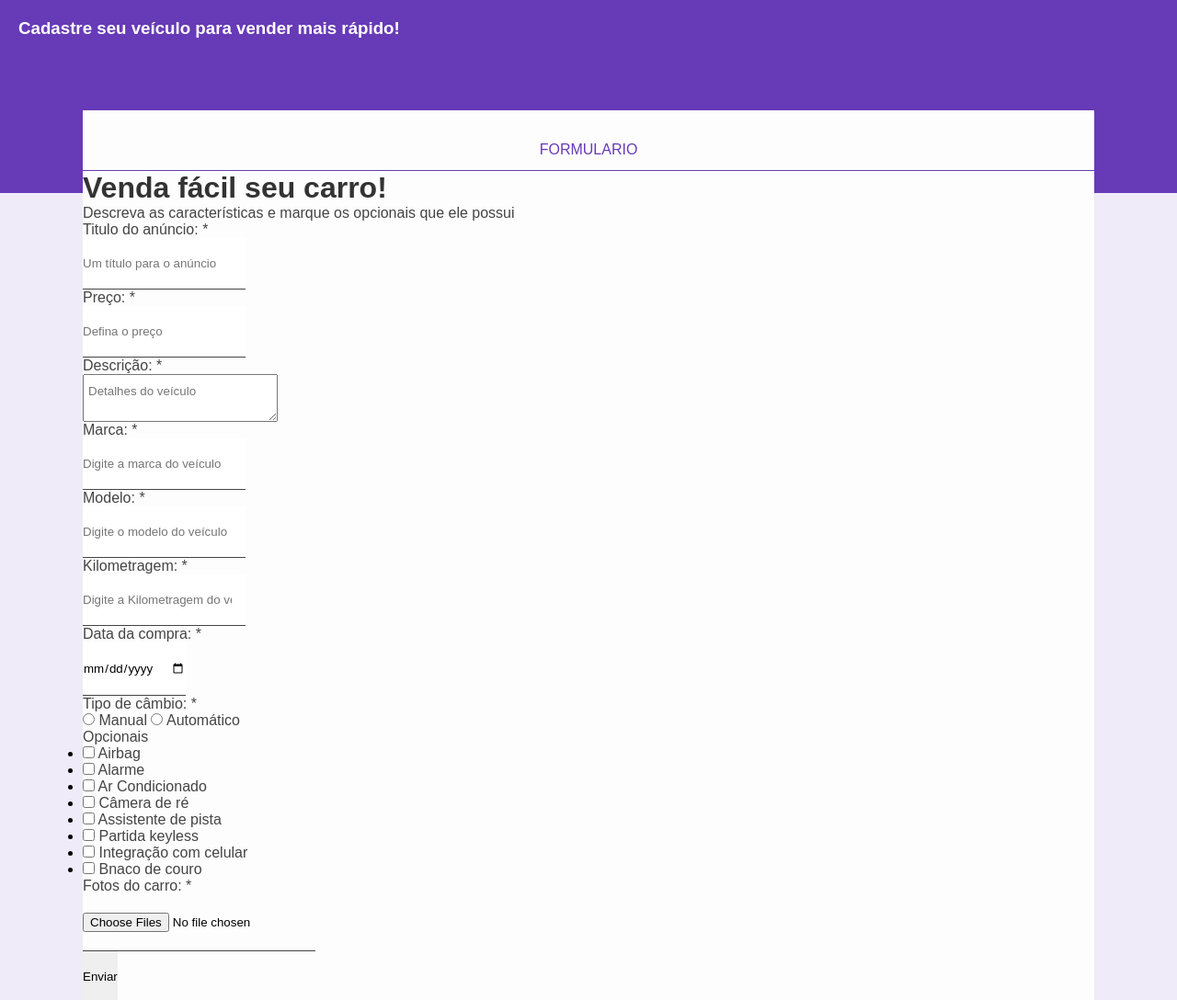
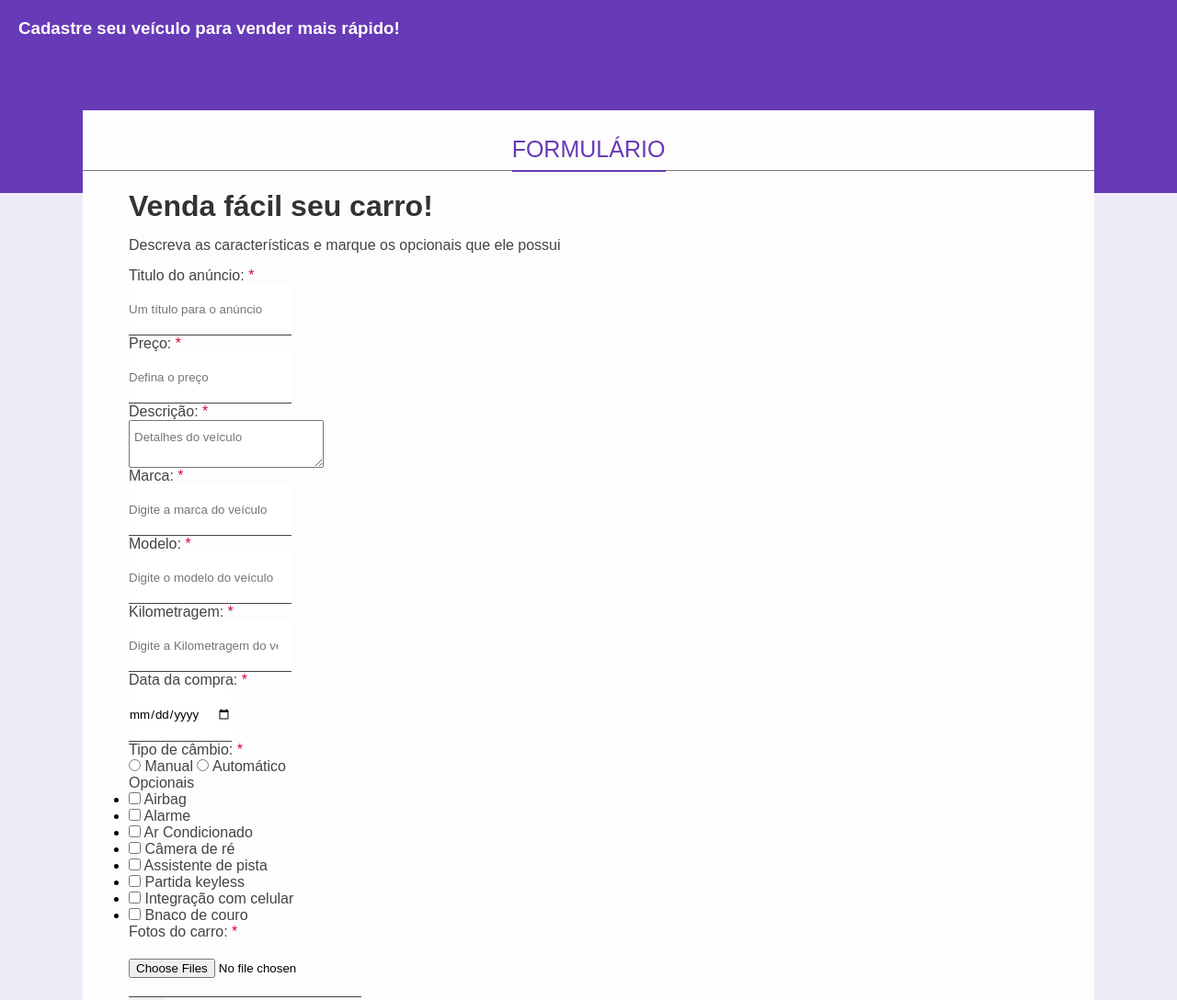
Before and after one commit to Yasmin-brito/WebDev, a plain HTML site: page 3_FORM/index.html in a window 1280 px wide. Shown: the top 1088 px of the page at 92% size. Drawn offline with Linux system fonts and the light colour scheme.

Commit message:
atualização do css

```diff
--- a/3_FORM/css/style.css
+++ b/3_FORM/css/style.css
@@ -54,15 +54,33 @@ header h3{
 }
 .form-header{
     height: 45px;
-    border-bottom: 1px solid #444;
+    border-bottom: 1px solid #7a7a7a;
 }
 .form-header p{
     color: #673ab7;
-    border-bottom: 1px solid #673ab7;
+    font-weight: 100;
     text-align: center;
-    width: 100%;
+    font-size: 25px;
+    border-bottom: 2px solid #673ab7;
+    width: 167px;
     text-transform: uppercase;
     height: 45px;
     margin: 0 auto;
     line-height: 45px;
 }
+.form-body{
+    padding: 20px 50px;
+    margin: 0px auto;
+}
+.form-title h1{
+    margin-bottom: 15px;
+}
+.form-title p{
+    margin-bottom: 15px;
+}
+.required-field{
+    color: #d80835;
+}
+.box-input{
+
+}
--- a/3_FORM/index.html
+++ b/3_FORM/index.html
@@ -15,7 +15,7 @@
         </header>
         <div class="form-container">
             <div class="form-header">
-                <p>Formulario</p>
+                <p>Formulário</p>
             </div>
             <div class="form-body">
                 <div class="form-title">
```
